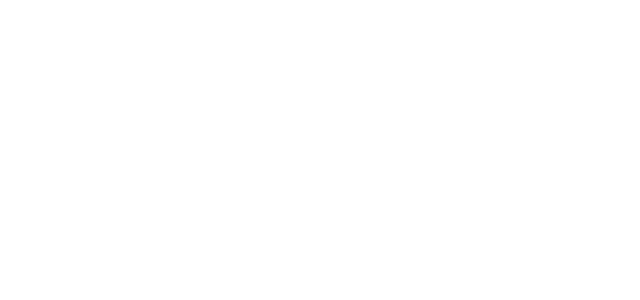
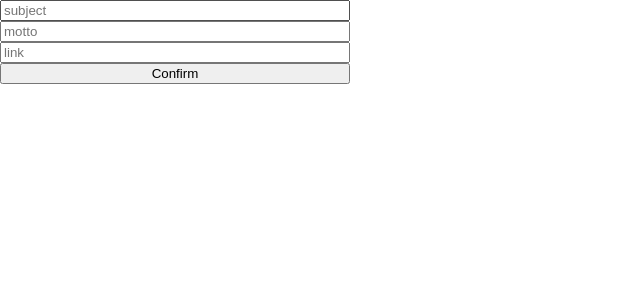
Before and after one commit to ashishdommety/tutor-times, a React (Create React App) app in the folder client/: page /tutor-signup in a window 1280 px wide. Shown: the top 300 px of the page, without its empty margins (0-640 px from the left). Built offline with nearby package versions, Linux system fonts and the light colour scheme.

Commit message:
start to work on css for tutor-form

```diff
--- a/client/src/presentation/App/App.js
+++ b/client/src/presentation/App/App.js
@@ -1,6 +1,7 @@
 import React from 'react';
 import HomeContainer from '../../containers/HomeContainer';
 import Dashboard from '../Dashboard/Dashboard'; // temporary
+import Form from '../Form/Form'; // temporary
 import { BrowserRouter, Switch, Route } from 'react-router-dom';
 
 const App = (props) => {
@@ -9,6 +10,7 @@
         <Switch>
           <Route exact={true} path="/" component={HomeContainer}/>
           <Route exact={false} path="/dashboard" component={Dashboard}/>
+          <Route exact={true} path="/tutor-signup" component={Form}/>
         </Switch>
       </BrowserRouter>
     );
--- /dev/null
+++ b/client/src/presentation/Form/Form.css
@@ -0,0 +1,6 @@
+#tutor-form{
+  display: flex;
+  flex-direction: column;
+  width: 350px;
+  align-content: center;
+}
--- a/client/src/presentation/Form/Form.js
+++ b/client/src/presentation/Form/Form.js
@@ -1,11 +1,13 @@
 import React from 'react';
+import './Form.css';
 
 const Form = (props) => {
   return(
-    <div>
-      <input text="text" name="subjects"/>
-      <input text="text" name="motto"/>
-      <input text="text" name="calendarLink"/>
+    <div id="tutor-form">
+      <input text="text" name="subjects" placeholder="subject"/>
+      <input text="text" name="motto" placeholder="motto"/>
+      <input text="text" name="calendarLink" placeholder="link"/>
+      <input type="Submit" value="Confirm"></input>
     </div>
   )
 };
```
Also changed, not shown: 4 other files (tests, documents, lock files or other folders).
